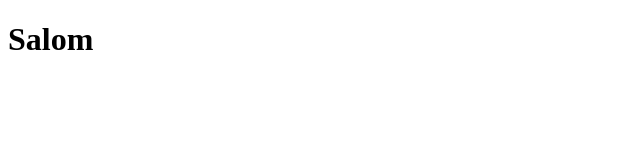
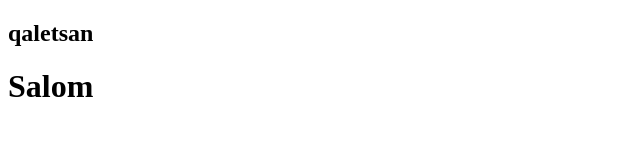
Before and after one commit to OmadbekCode/sherik2, a plain HTML site: page index.html in a window 1280 px wide. Shown: the whole page, without its empty margins (0-640 px from the left). Drawn offline with Linux system fonts and the light colour scheme.

Commit message:
h2 ochib qoydim

```diff
--- a/index.html
+++ b/index.html
@@ -6,7 +6,7 @@
     <title>Document</title>
 </head>
 <body>
-
+    <h2>qaletsan</h2>
 
     <h1>Salom</h1>
 </body>
```
